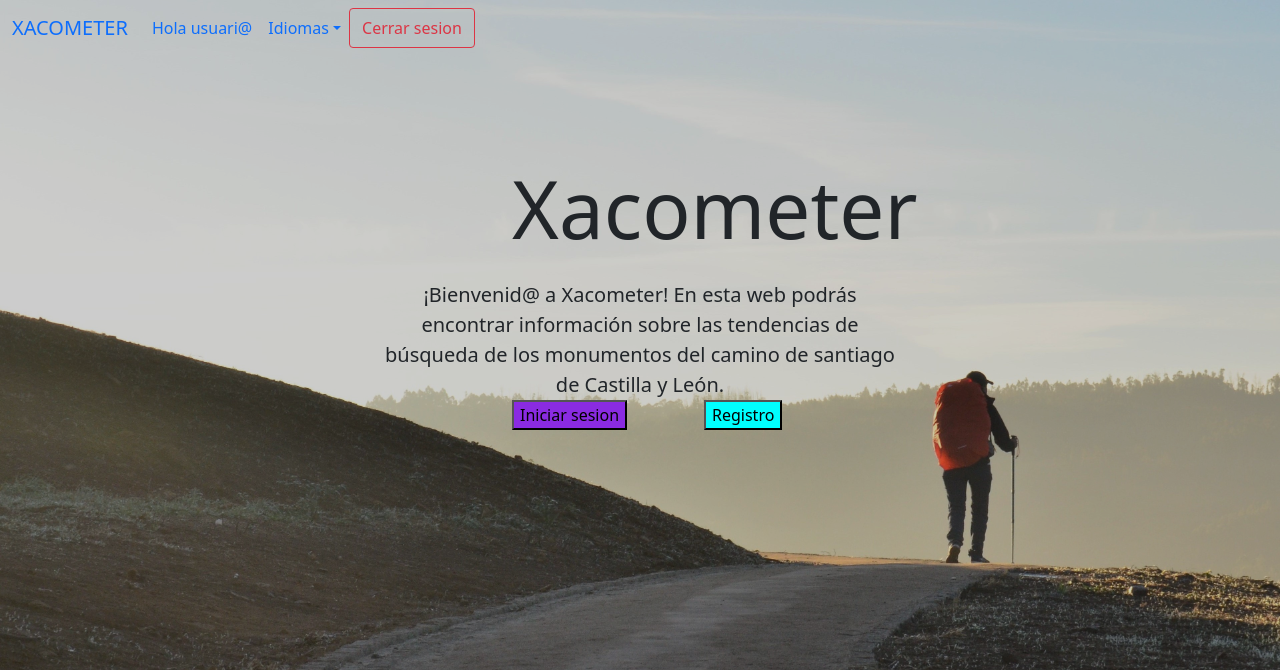
After one commit to map10100/XacoMeter-Google, a PHP site: page /inicio.php in a window 1280 px wide. The commit adds this page. Shown: the top 670 px of the page. Run offline with PHP 8.4, Linux system fonts and the light colour scheme.

Commit message:
Inicio de la internacionalización

```diff
--- /dev/null
+++ b/Codigo/web/inicio.php
@@ -0,0 +1,93 @@
+<?php
+
+$idioma = isset($_GET['lang']) ? $_GET['lang'] : 'es';
+
+$url_idioma = 'langs/' . $idioma . '.php';
+
+if(file_exists($url_idioma)){
+  include $url_idioma;
+  }
+  ?>
+
+
+<!DOCTYPE html>
+<html lang="en">
+  <head>
+    <title><?php echo $lang['inicio']; ?></title>
+    <link rel="stylesheet" href="css/bootstrap.min.css">
+    <script src="js/bootstrap.min.js"></script>
+
+    <link href="langs/en.php">
+    <link href="langs/es.php">
+    <style>
+        h1{
+            position: absolute;
+            top: 20%;
+            left: 40%;
+            font-size: 80px;
+        }
+        p{
+            position: absolute;
+            top: 35%;
+            left: 30%;
+            width: 40%;
+            font-size: 20px;
+            text-align: center;
+        }
+        #login{
+            position: absolute;
+            top: 50%;
+            left: 40%;
+            background-color: blueviolet;
+
+        }
+        #registro{
+            position: absolute;
+            top: 50%;
+            left: 55%;
+            background-color: aqua;
+        }
+      img {
+        width: 25%;
+        display: block;
+        margin: auto;
+      }
+      body {
+        background-image: linear-gradient(rgba(0, 0, 0, 0.2), rgba(0, 0, 0, 0.2)), url('fondo3.jpg');
+        background-size: cover;
+      }
+      form {
+        position: absolute;
+        top: 50%;
+        left: 50%;
+        transform: translate(-50%, -50%);
+      }
+    </style>
+    </head>
+    <body>
+        <div id="navbarContainer"></div>
+    <script>
+      fetch('navbar.php')
+      .then(response => response.text())
+      .then(data => {
+        document.getElementById('navbarContainer').innerHTML = data;
+      });
+    </script>
+    <h1>Xacometer</h1>
+    <p><?php echo $lang['texto']; ?></p>
+
+    <button type="button" id="login" onclick = "login()"><?php echo $lang['iniciar sesion']; ?></button>
+    <button type="button" id="registro" onclick = "registro()"><?php echo $lang['registro']; ?></button>
+
+
+    <script>
+        function login() {
+            window.location.href = "login.php";
+        }
+        function registro() {
+            window.location.href = "registro.html";
+
+        }
+    </script>
+</body>
+</html>
--- /dev/null
+++ b/Codigo/web/langs/es.php
@@ -0,0 +1,31 @@
+<?php
+// Inicio
+$lang['inicio']= 'Inicio';
+$lang['texto'] = '¡Bienvenid@ a Xacometer! En esta web podrás encontrar información sobre las tendencias de búsqueda de los monumentos del camino de santiago de Castilla y León.';
+$lang['iniciar sesion'] = 'Iniciar sesion';
+$lang['registrarse'] = 'Registrarse';
+
+// Login
+$lang['inicio de sesion']= 'Inicio de sesion';
+
+
+// Registro
+$lang['registro']= 'Registro';
+
+// NavBar
+$lang['cerrar sesion'] = 'Cerrar sesion';
+$lang['castellano'] = 'Castellano';
+$lang['ingles'] = 'Ingles';
+$lang['hola '] = 'Hola ';
+$lang['idiomas'] = 'Idiomas';
+
+
+// Informacion
+$lang['informacion'] = 'Informacion';
+
+
+
+// Principal
+$lang['inicio']= 'Inicio';
+
+?>
--- a/Codigo/web/navbar.html
+++ b/Codigo/web/navbar.php
@@ -1,3 +1,14 @@
+<?php
+
+$idioma = isset($_GET['lang']) ? $_GET['lang'] : 'es';
+
+$url_idioma = 'langs/' . $idioma . '.php';
+
+if(file_exists($url_idioma)){
+  include $url_idioma;
+  }
+  ?>
+
 <!DOCTYPE html>
 <html lang="en">
   <head>
@@ -10,32 +21,29 @@
   <body>
     <nav class="navbar navbar-expand-lg bg-body-tertiary">
         <div class="container-fluid">
-          <a class="navbar-brand" href="#">XACOMETER</a>
+          <a class="navbar-brand" href="inicio.php">XACOMETER</a>
           <button class="navbar-toggler" type="button" data-bs-toggle="collapse" data-bs-target="#navbarSupportedContent" aria-controls="navbarSupportedContent" aria-expanded="false" aria-label="Toggle navigation">
             <span class="navbar-toggler-icon"></span>
           </button>
           <div class="collapse navbar-collapse" id="navbarSupportedContent">
             <ul class="navbar-nav me-auto mb-2 mb-lg-0">
               <li class="nav-item">
-                <a class="nav-link active" aria-current="page" href="#">Hola usuari@</a>
-              </li>
-              <li class="nav-item">
-                <a class="nav-link" href="#">Link</a>
+                <a class="nav-link active" aria-current="page" href="#"><?php echo $lang['hola ']; ?> usuari@</a>
               </li>
               <li class="nav-item dropdown">
-                <a class="nav-link dropdown-toggle" href="#" role="button" data-bs-toggle="dropdown" aria-expanded="false">
-                  Idiomas
-                </a>
+                <a class="nav-link dropdown-toggle" href="#" role="button" data-bs-toggle="dropdown" aria-expanded="false"><?php echo $lang['idiomas']; ?></a>
                 <ul class="dropdown-menu">
-                  <li><a class="dropdown-item" href="#">Castellano</a></li>
-                  <li><a class="dropdown-item" href="#">Ingles</a></li>
-                  <li><a class="dropdown-item" href="#">Euskera</a></li>
+                  <li><a class="dropdown-item" href="?lang=es"><?php echo $lang['castellano']; ?></a></li>
+                  <li><a class="dropdown-item" href="?lang=en"><?php echo $lang['ingles']; ?></a></li>
+
                 </ul>
               </li>
-              <li class="nav-item">
-                <a class="nav-link disabled">Disabled</a>
-              </li>
-              <button value="Cerrar Sesion" class="btn btn-outline-success" type="submit">Cerrar Sesion</button>
+              <!-- if(Sesion iniciada==true){
+                Button visible
+              }else{
+                button invisible
+              } -->
+              <button value="Cerrar Sesion" class="btn btn-outline-danger my-2 my-sm-0" type="submit"><?php echo $lang['cerrar sesion']; ?></button>
             </ul>
           </div>
         </div>
```
Also changed, not shown: Codigo/web/inicio.html (deleted, +0 -37 lines), Codigo/web/langs/en.php (added, +34 -0 lines), Codigo/web/login.php (renamed from Codigo/web/login.html, +13 -2 lines), Codigo/web/registro.html (+22 -1 lines).
